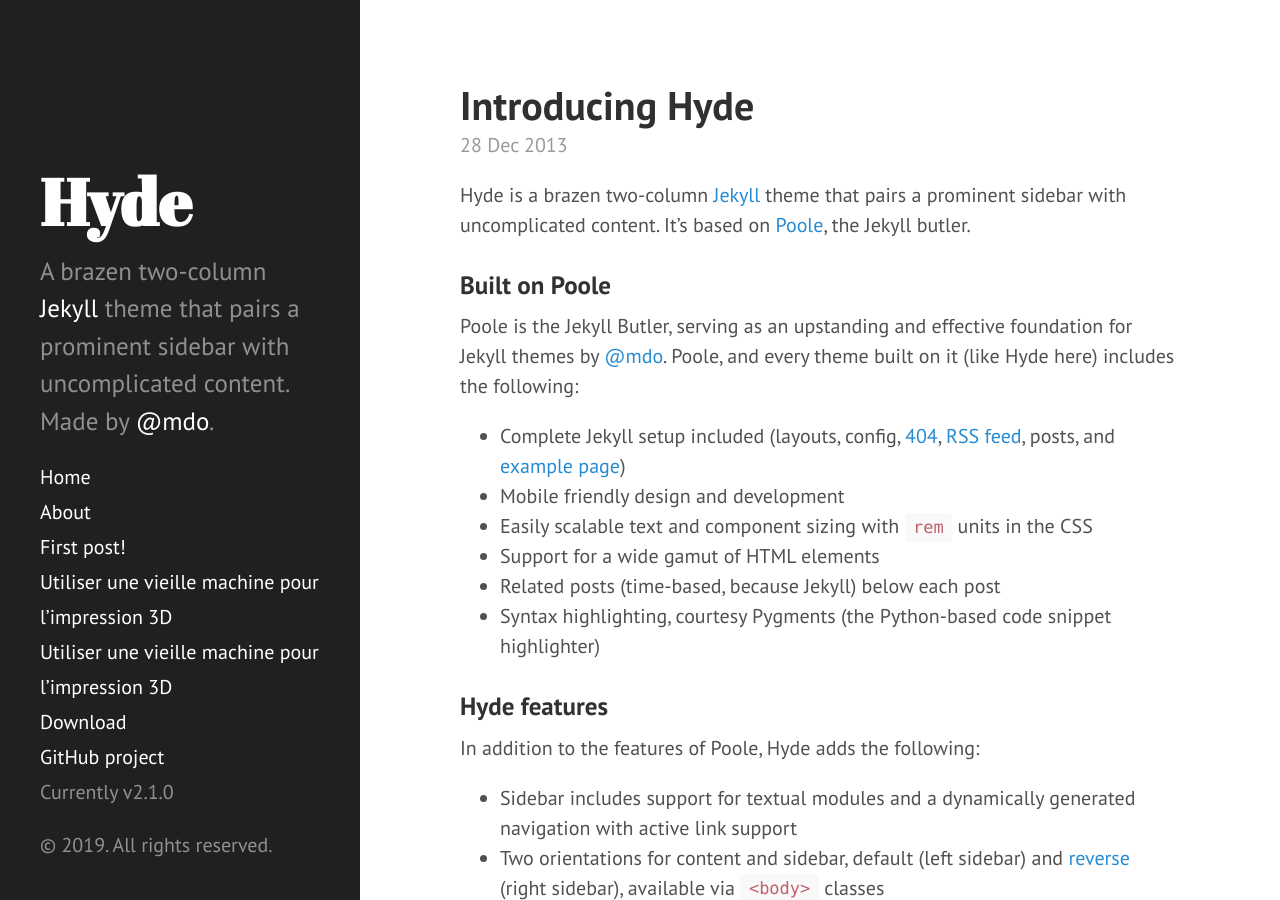
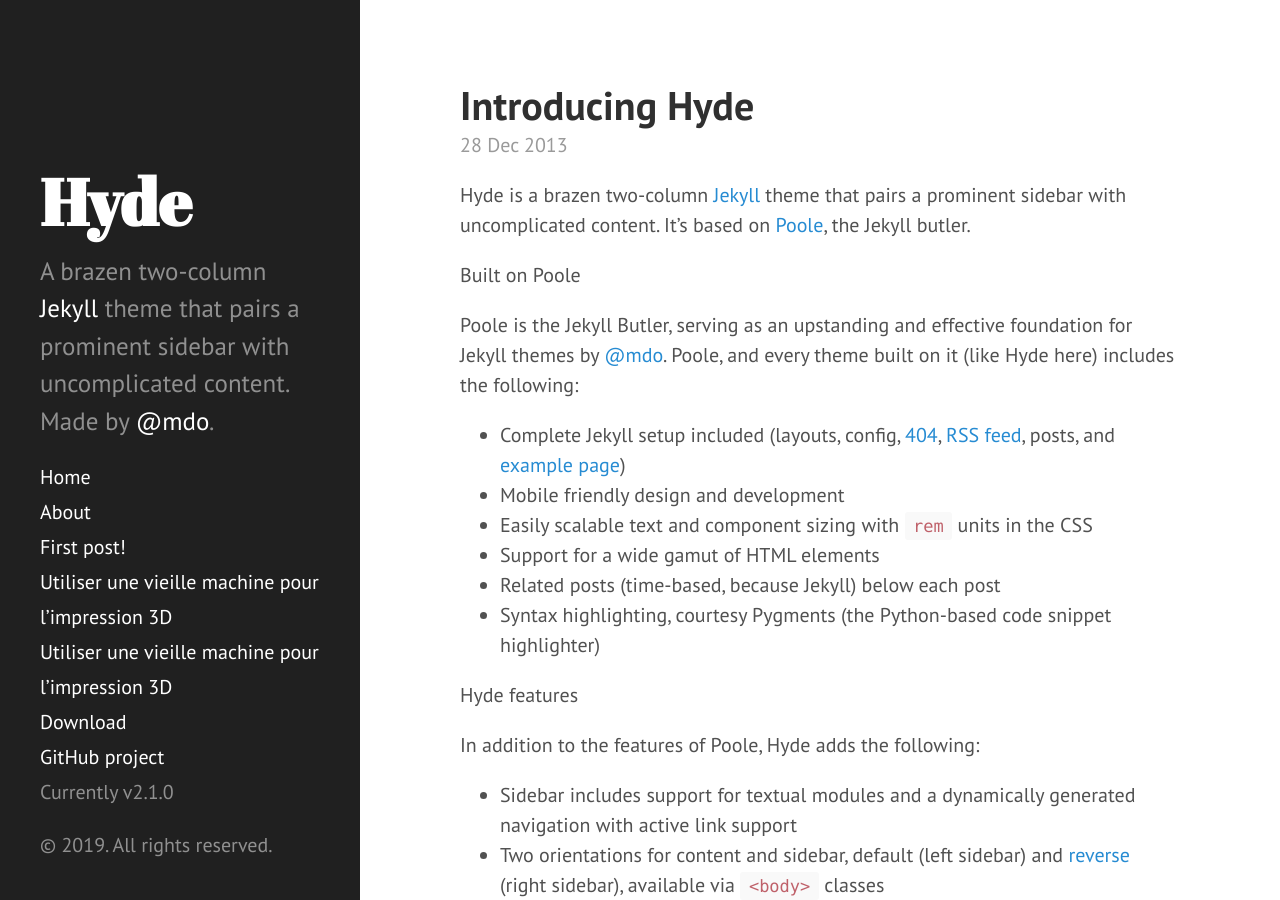
Before and after one commit to FloGom/flogom.github.io, a Jekyll site: the page built from _posts/2013-12-28-introducing-hyde.md, in a window 1280 px wide and 900 px high. Built offline with Jekyll 4.4.1, drawn with Linux system fonts in a browser that asks for light colours; Markdown is read by kramdown in place of the engine named in the settings.

```diff
--- a/_posts/2013-12-28-introducing-hyde.md
+++ b/_posts/2013-12-28-introducing-hyde.md
@@ -5,7 +5,7 @@ title: Introducing Hyde
 
 Hyde is a brazen two-column [Jekyll](http://jekyllrb.com) theme that pairs a prominent sidebar with uncomplicated content. It's based on [Poole](http://getpoole.com), the Jekyll butler.
 
-### Built on Poole
+ Built on Poole
 
 Poole is the Jekyll Butler, serving as an upstanding and effective foundation for Jekyll themes by [@mdo](https://twitter.com/mdo). Poole, and every theme built on it (like Hyde here) includes the following:
 
@@ -16,7 +16,7 @@ Poole is the Jekyll Butler, serving as an upstanding and effective foundation fo
 * Related posts (time-based, because Jekyll) below each post
 * Syntax highlighting, courtesy Pygments (the Python-based code snippet highlighter)
 
-### Hyde features
+ Hyde features
 
 In addition to the features of Poole, Hyde adds the following:
 
@@ -26,11 +26,11 @@ In addition to the features of Poole, Hyde adds the following:
 
 [Head to the readme](https://github.com/poole/hyde#readme) to learn more.
 
-### Browser support
+ Browser support
 
 Hyde is by preference a forward-thinking project. In addition to the latest versions of Chrome, Safari (mobile and desktop), and Firefox, it is only compatible with Internet Explorer 9 and above.
 
-### Download
+ Download
 
 Hyde is developed on and hosted with GitHub. Head to the <a href="https://github.com/poole/hyde">GitHub repository</a> for downloads, bug reports, and features requests.
 
```
